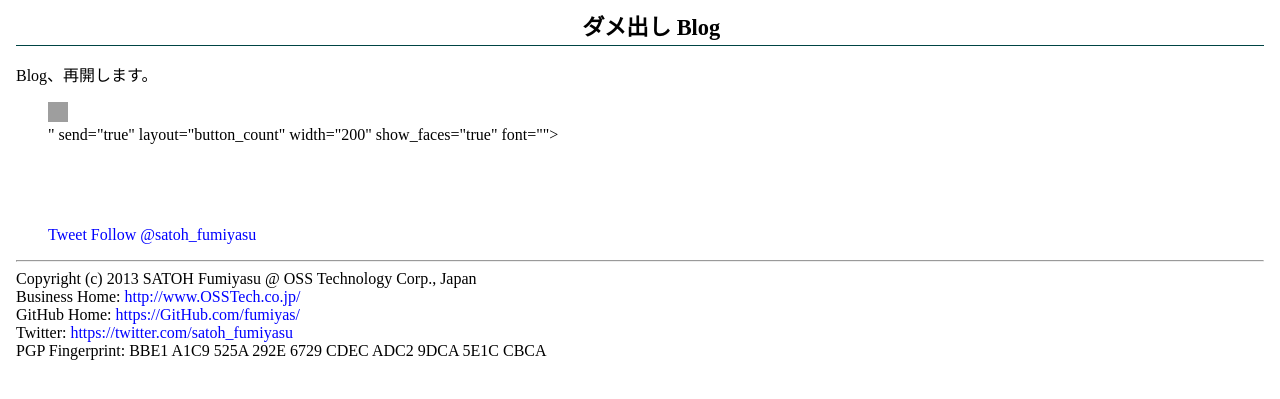
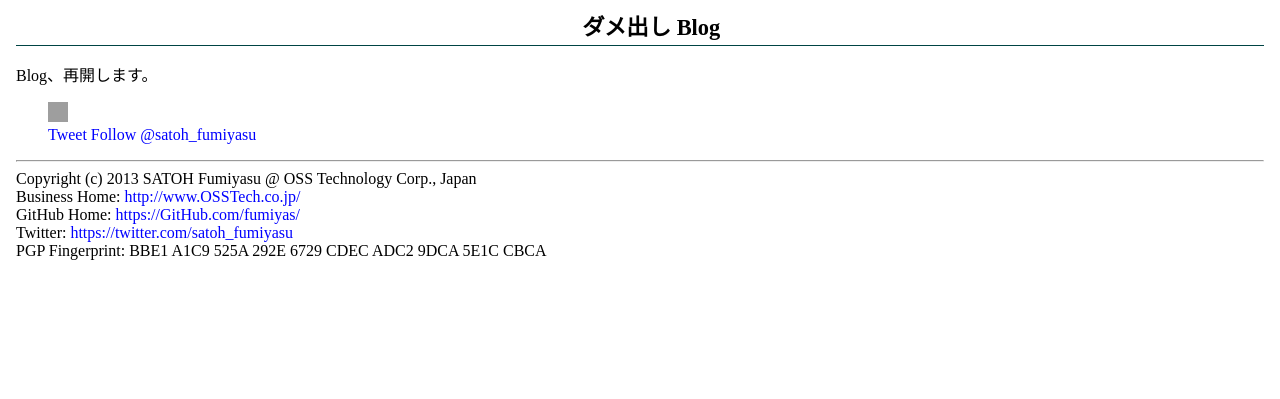
Before and after one commit to fumiyas/fumiyas.github.io, a Jekyll site: the page built from index.md, in a window 1280 px wide. Shown: the top 399 px of the page. Built offline with Jekyll 4.4.1, drawn with Linux system fonts in a browser that asks for light colours; Markdown is read by kramdown in place of the engine named in the settings; comment, search, counter and statistics services are not loaded; grey boxes are pictures that could not be loaded.

Commit message:
footer: Fix facebook button

```diff
--- a/_includes/footer.html
+++ b/_includes/footer.html
@@ -1,7 +1,7 @@
 <ul class="buttons">
 <li class="buttons"><g:plusone></g:plusone></li>
 <li class="buttons"><a href="http://b.hatena.ne.jp/entry/" class="hatena-bookmark-button" data-hatena-bookmark-layout="standard" title="このエントリーをはてなブックマークに追加"><img src="http://b.st-hatena.com/images/entry-button/button-only.gif" alt="このエントリーをはてなブックマークに追加" width="20" height="20" style="border: none;" /></a><script type="text/javascript" src="http://b.st-hatena.com/js/bookmark_button.js" charset="utf-8" async="async"></script></li>
-<li class="buttons"><div id="fb-root"></div><script src="http://connect.facebook.net/ja_JP/all.js#xfbml=1"></script><fb:like href="{% page.url %}" send="true" layout="button_count" width="200" show_faces="true" font=""></fb:like></li>
+<li class="buttons"><div id="fb-root"></div><script src="http://connect.facebook.net/ja_JP/all.js#xfbml=1"></script><fb:like href="{{ page.url }}" send="true" layout="button_count" width="200" show_faces="true" font=""></fb:like></li>
 <li class="buttons"><a href="http://twitter.com/share" class="twitter-share-button" data-count="horizontal" data-lang="ja">Tweet</a><script type="text/javascript" src="http://platform.twitter.com/widgets.js"></script></li>
 <li class="buttons"><a href="http://twitter.com/satoh_fumiyasu" class="twitter-follow-button" data-show-count="false" data-lang="ja">Follow @satoh_fumiyasu</a><br /><script src="http://platform.twitter.com/widgets.js" type="text/javascript"></script></li>
 <li class="buttons"><script></li>
--- a/common/css/default.css
+++ b/common/css/default.css
@@ -2,6 +2,8 @@ ul.buttons {
   list-style:none;
 }
 li.buttons {
+  margin: 0px;
+  padding: 0px;
   display: inline;
   list-item-position: inside;
 }
```
